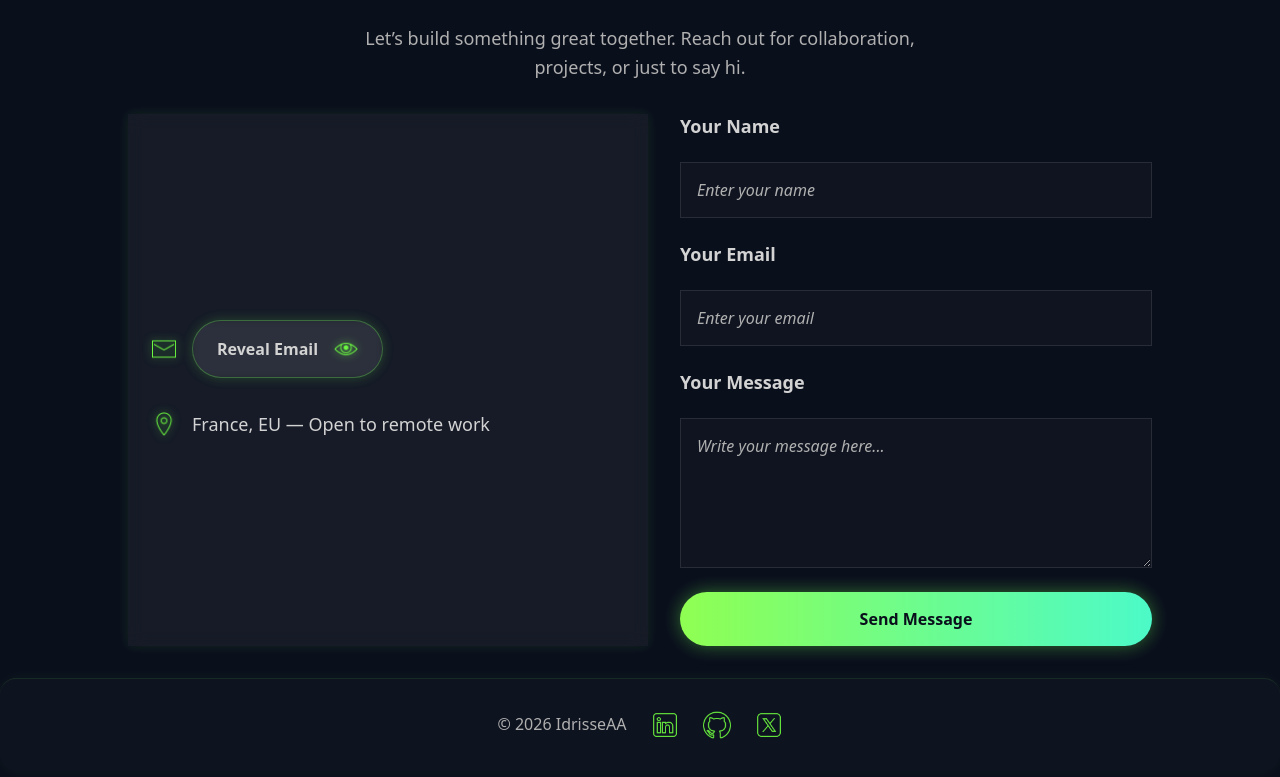
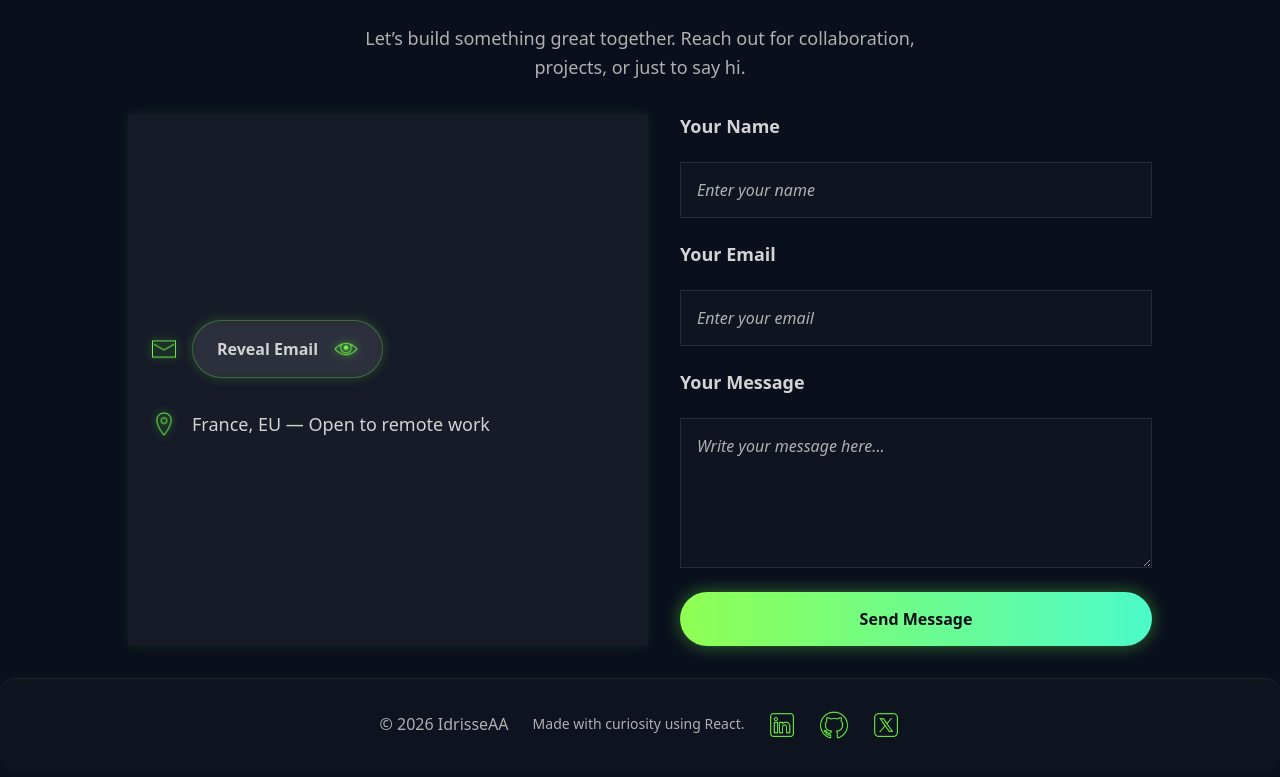
Before and after one commit to IdrisseAA/idrisseaa.github.io, a React (Vite) app: page / in a window 1280 px wide. Shown: the part 5053-5830 px from the top of the page. Built offline with nearby package versions, Linux system fonts and the light colour scheme.

Commit message:
Footer: add 'Made with curiosity using React.' and styling

```diff
--- a/src/components/layout/Footer/Footer.css
+++ b/src/components/layout/Footer/Footer.css
@@ -25,6 +25,14 @@
 
 .footer-bottom-text {
     margin: 0;
+}
+
+.footer-made-with {
+    margin: 0;
+    color: var(--text-soft);
+    font-size: 14px;
+    font-family: var(--font-primary);
+    text-align: center;
 }
 
 /* Footer socials - based on contact styles but adapted for footer */
--- a/src/components/layout/Footer/Footer.jsx
+++ b/src/components/layout/Footer/Footer.jsx
@@ -10,6 +10,7 @@ const Footer = () => {
             <div className="footer-bottom">
                 <div className="footer-bottom-content">
                     <p className="footer-bottom-text">© {new Date().getFullYear()} IdrisseAA</p>
+                    <p className="footer-made-with">Made with curiosity using React.</p>
                     <div className="footer-socials-wrapper">
                         <div className="footer-socials">
                             <a
```
